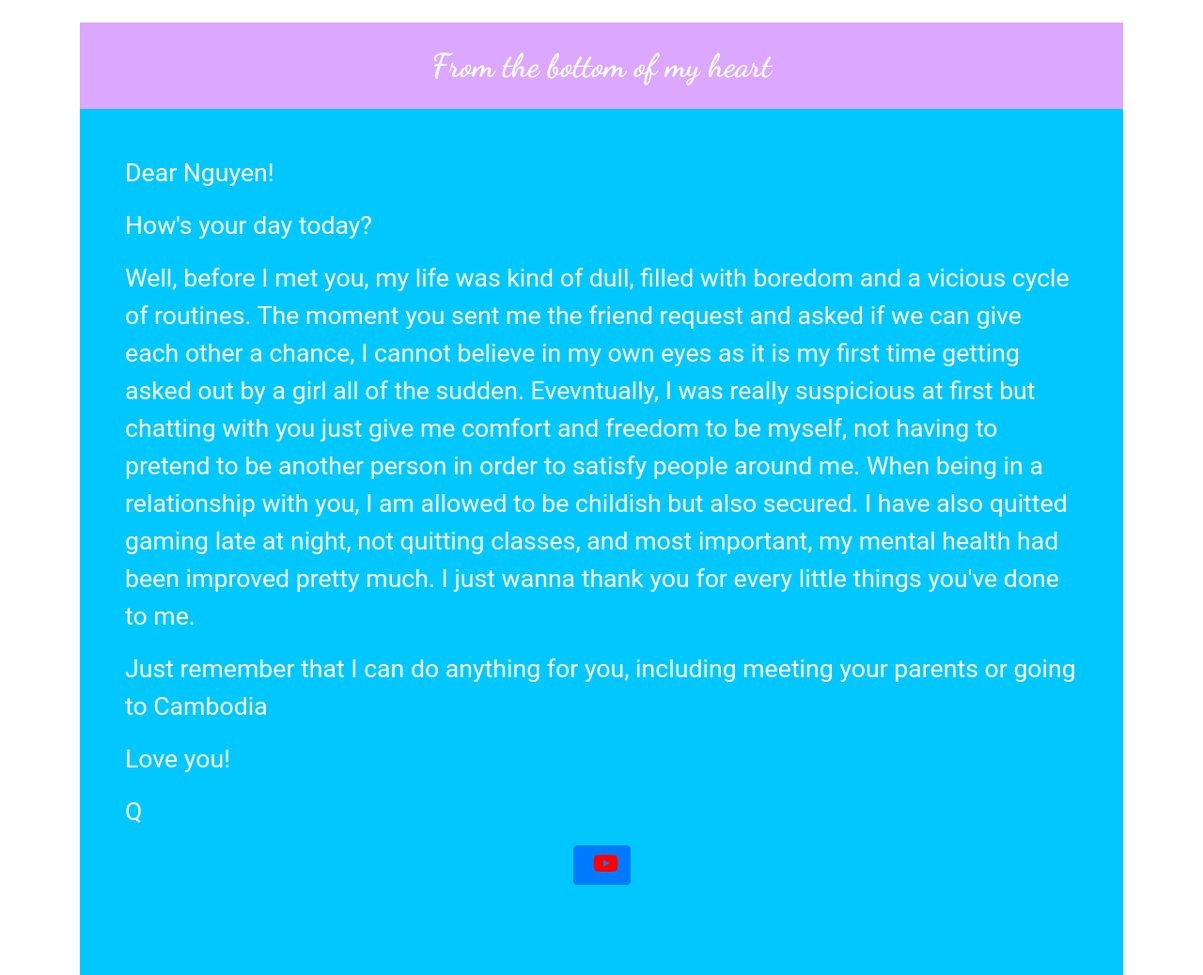
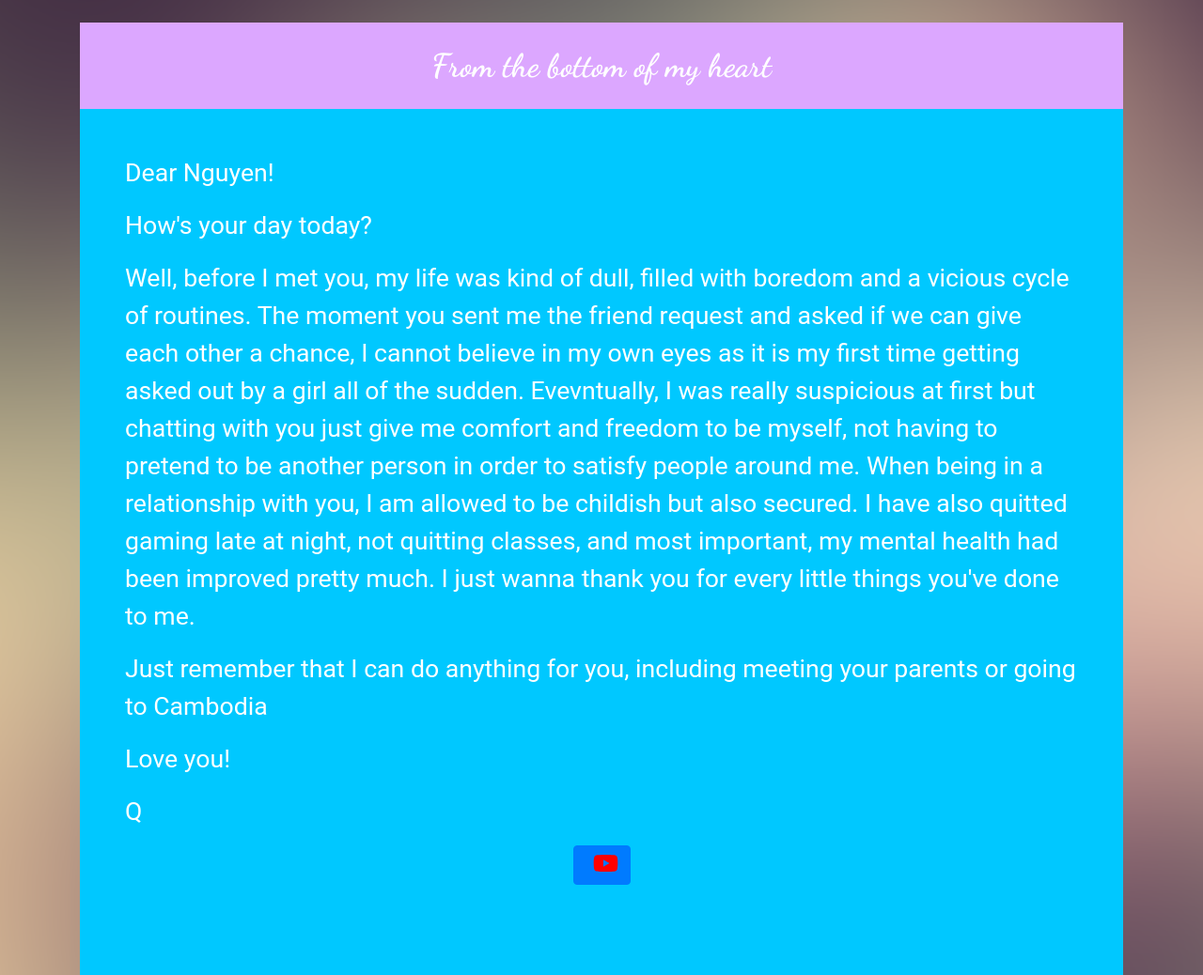
Before and after one commit to KEYGPT/Me, a plain HTML site: page index2.html in a window 1280 px wide. Shown: the whole page at 94% size. Drawn offline with nearby package versions, Linux system fonts and the light colour scheme; a script that the page names is missing.

Commit message:
Update 2.css

```diff
--- a/2.css
+++ b/2.css
@@ -20,7 +20,7 @@
 
 body {
 	/* Ảnh nền của trang thứ 2 */
-	background-image: url("./img/Minimalist-Infinite-Love-Wallpaper-27563.png");
+	background-image: url("./Minimalist-Infinite-Love-Wallpaper-27563.png");
 	background-size: cover;
     background-repeat: none;
 }
```
